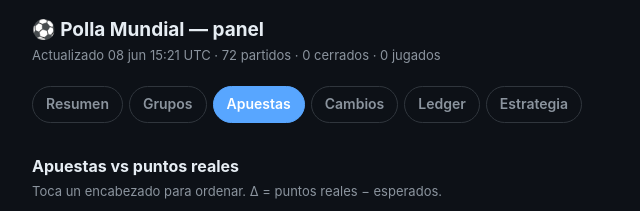
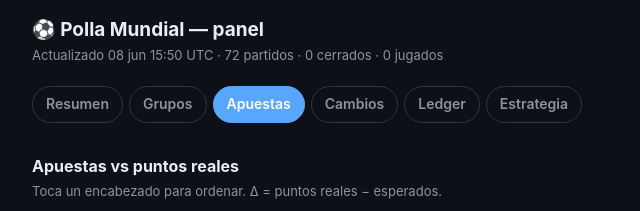
Before and after one commit to pablogalazcares/polla-panel, a plain HTML site: page apuestas.html in a window 1280 px wide. Shown: the top 211 px of the page, 122-762 px from the left. Drawn offline with Linux system fonts and the light colour scheme.

Commit message:
panel 27149607157 pablogalazcares/agent_polla_mundial@33f8f74ce467a04a66903fea294ea9222ad7ee43

```diff
--- a/apuestas.html
+++ b/apuestas.html
@@ -73,7 +73,7 @@
 <div class="wrap">
   <header>
     <h1>⚽ Polla Mundial — panel</h1>
-    <div class="meta">Actualizado 08 jun 15:21 UTC · 72 partidos · 0 cerrados · 0 jugados</div>
+    <div class="meta">Actualizado 08 jun 15:50 UTC · 72 partidos · 0 cerrados · 0 jugados</div>
   </header>
   <nav class="nav"><a href="index.html">Resumen</a><a href="grupos.html">Grupos</a><a href="apuestas.html" class="active">Apuestas</a><a href="cambios.html">Cambios</a><a href="ledger.html">Ledger</a><a href="estrategia.html">Estrategia</a></nav>
 
```
Also changed, not shown: cambios.html (+1 -1 lines), estrategia.html (+1 -1 lines), grupos.html (+1 -1 lines), index.html (+1 -1 lines), ledger.html (+1 -1 lines).
